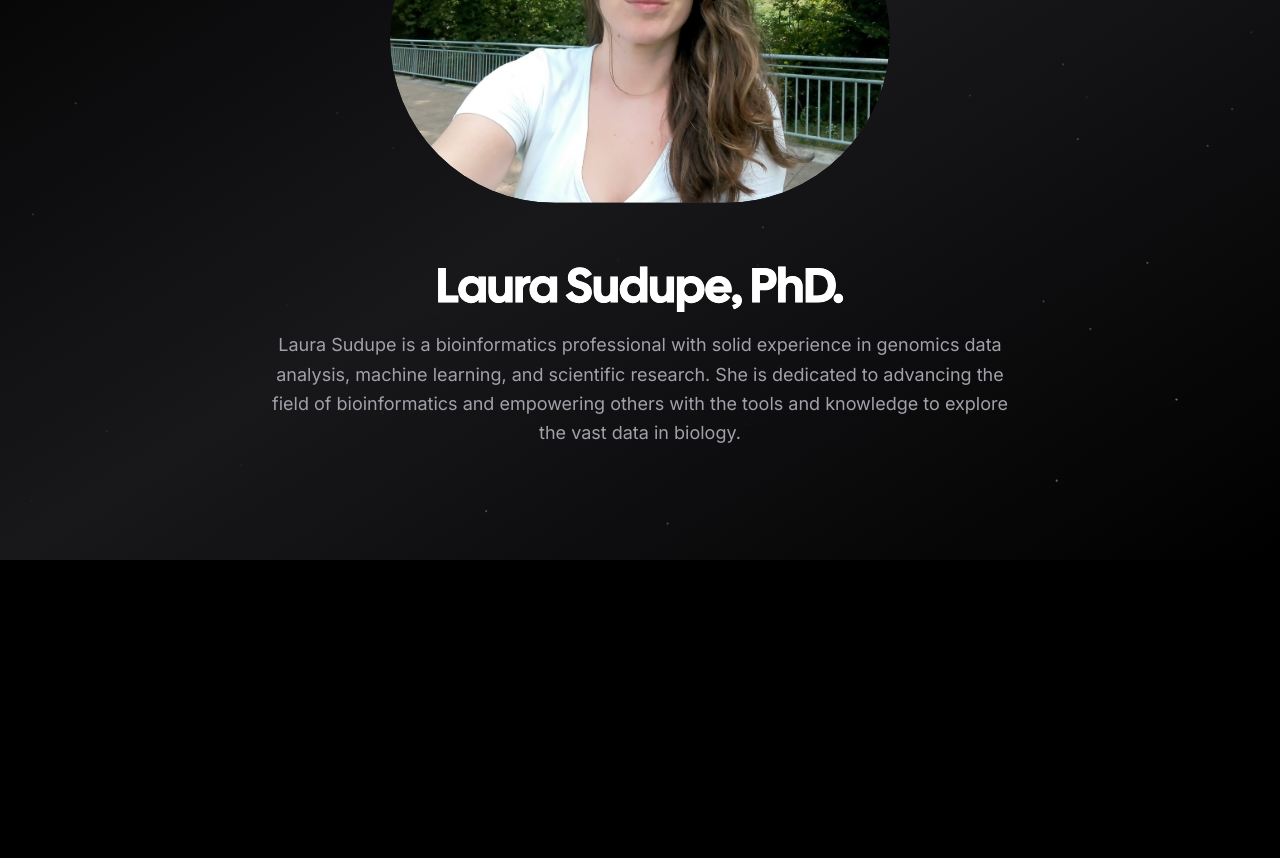
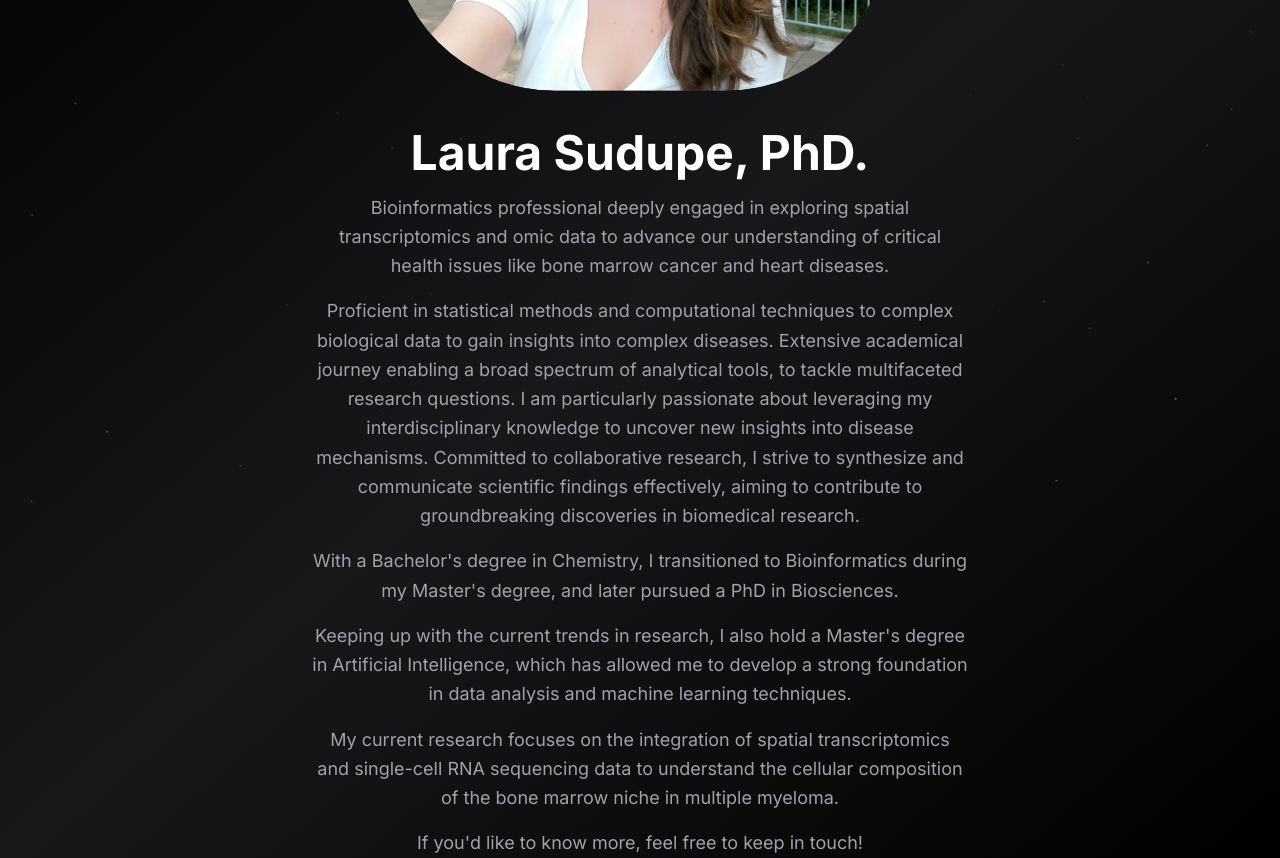
Before and after one commit to lsudupe/lsudupe.github.io, a Next.js app: page /about in a window 1280 px wide. Shown: the part 240-1098 px from the top of the page. Before the commit the page ends 800 px from the top, so only its background shows below. Built offline with nearby package versions, Linux system fonts and the light colour scheme; no server answers; what tailwindcss-debug-screens would draw is missing.

Commit message:
reformat about section

```diff
--- a/app/about/page.tsx
+++ b/app/about/page.tsx
@@ -12,10 +12,7 @@ export default function About() {
 				quantity={100}
 			/>
 			<div className="flex flex-col items-center justify-center min-h-screen px-4">
-				<div className="text-center">
-
-					<div
-						className="z-10 text-4xl text-transparent duration-1000 bg-white cursor-default text-edge-outline animate-title font-display sm:text-6xl md:text-9xl whitespace-nowrap bg-clip-text ">
+				<div className="text-center max-w-prose">
 					<div className="inline-block rounded-full overflow-hidden">
 						<Image
 							src="/laura.png"
@@ -26,19 +23,27 @@ export default function About() {
 							unoptimized={true}
 							className="rounded-full"
 						/>
-
 					</div>
-						<div className="mt-8">
-							<h1 className="text-4xl lg:text-5xl text-white font-bold mb-4">
+					<h1 className="text-4xl lg:text-5xl text-white font-bold mt-8 mb-4">
 						Laura Sudupe, PhD.
 					</h1>
-						</div>
-					</div>
-					<p className="text-zinc-400 mx-auto text-lg leading-relaxed max-w-prose">
-						Laura Sudupe is a bioinformatics professional with solid experience in genomics data
-						analysis, machine learning, and scientific research. She is dedicated to advancing the
-						field of bioinformatics and empowering others with the tools and knowledge to explore
-						the vast data in biology.
+					<p className="text-zinc-400 text-lg leading-relaxed">
+						Bioinformatics professional deeply engaged in exploring spatial transcriptomics and omic data to advance our understanding of critical health issues like bone marrow cancer and heart diseases.
+					</p>
+					<p className="text-zinc-400 text-lg leading-relaxed mt-4">
+						Proficient in statistical methods and computational techniques to complex biological data to gain insights into complex diseases. Extensive academical journey enabling a broad spectrum of analytical tools, to tackle multifaceted research questions. I am particularly passionate about leveraging my interdisciplinary knowledge to uncover new insights into disease mechanisms. Committed to collaborative research, I strive to synthesize and communicate scientific findings effectively, aiming to contribute to groundbreaking discoveries in biomedical research.
+					</p>
+					<p className="text-zinc-400 text-lg leading-relaxed mt-4">
+						With a Bachelor's degree in Chemistry, I transitioned to Bioinformatics during my Master's degree, and later pursued a PhD in Biosciences.
+					</p>
+					<p className="text-zinc-400 text-lg leading-relaxed mt-4">
+						Keeping up with the current trends in research, I also hold a Master's degree in Artificial Intelligence, which has allowed me to develop a strong foundation in data analysis and machine learning techniques.
+					</p>
+					<p className="text-zinc-400 text-lg leading-relaxed mt-4">
+						My current research focuses on the integration of spatial transcriptomics and single-cell RNA sequencing data to understand the cellular composition of the bone marrow niche in multiple myeloma.
+					</p>
+					<p className="text-zinc-400 text-lg leading-relaxed mt-4">
+						If you'd like to know more, feel free to keep in touch!
 					</p>
 				</div>
 			</div>
--- a/app/layout.tsx
+++ b/app/layout.tsx
@@ -18,7 +18,7 @@ export const metadata: Metadata = {
     siteName: "laura sudupe",
     images: [
       {
-        url: "https://chronark.com/og.png",
+        url: "/og.png",
         width: 1920,
         height: 1080,
       },
```
Also changed, not shown: public/image.jpeg (deleted). Lines whose indentation alone changed are shown as unchanged.
